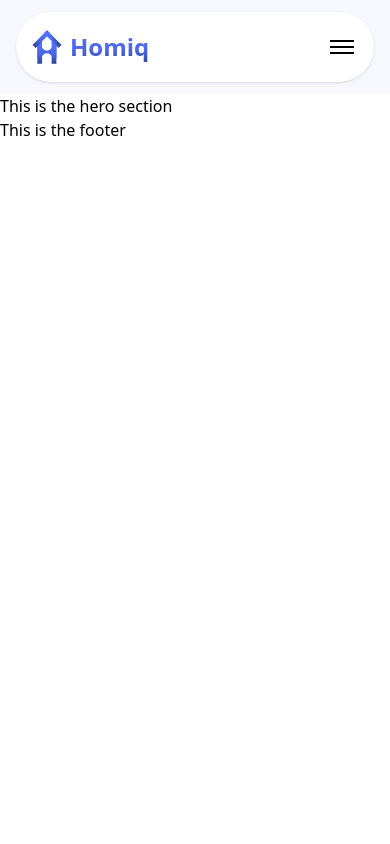
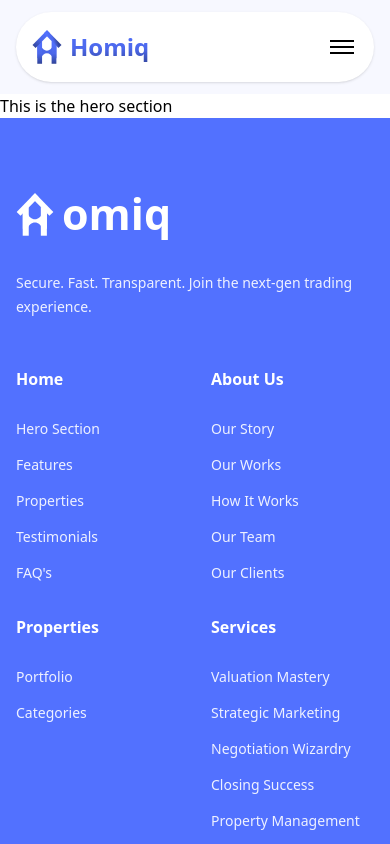
Before and after one commit to TamimOp/Homiq, a Next.js app: page / in a window 390 px wide. Shown: the top 844 px of the page. Built offline with nearby package versions, Linux system fonts and the light colour scheme.

Commit message:
implement footer component with responsive layout and navigation links

```diff
--- a/components/Footer.tsx
+++ b/components/Footer.tsx
@@ -1,7 +1,174 @@
-import React from "react";
+"use client";
 
-function Footer() {
-  return <div>This is the footer</div>;
-}
+import Image from "next/image";
+import Link from "next/link";
+
+const Footer = () => {
+  return (
+    <footer className="bg-[#5271FF] text-white px-4 sm:px-6 py-16">
+      <div className="max-w-[1240px] mx-auto flex flex-col lg:flex-row gap-12 lg:gap-16">
+        {/* Left Section - Logo & Description */}
+        <div className="lg:w-1/3 lg:max-w-[300px] flex flex-col gap-6">
+          <div className="flex items-center gap-2">
+            <Image
+              src="/assets/homeLogo.svg"
+              alt="Homiq Logo"
+              width={38}
+              height={44}
+              className="brightness-0 invert"
+              style={{ filter: "brightness(0) invert(1)" }}
+            />
+            <span className="text-[43px] font-semibold text-white">omiq</span>
+          </div>
+          <p className="text-sm leading-6 text-white/90">
+            Secure. Fast. Transparent. Join the next-gen trading experience.
+          </p>
+        </div>
+
+        {/* Right Section - All Columns */}
+        <div className="lg:w-2/3 grid grid-cols-2 sm:grid-cols-3 lg:grid-cols-5 gap-8 lg:gap-6">
+          {/* Home Column */}
+          <div className="flex flex-col gap-4">
+            <h4 className="font-semibold mb-3 text-base">Home</h4>
+            <Link
+              href="#"
+              className="text-sm text-white/90 hover:text-white transition whitespace-nowrap"
+            >
+              Hero Section
+            </Link>
+            <Link
+              href="#"
+              className="text-sm text-white/90 hover:text-white transition whitespace-nowrap"
+            >
+              Features
+            </Link>
+            <Link
+              href="#"
+              className="text-sm text-white/90 hover:text-white transition whitespace-nowrap"
+            >
+              Properties
+            </Link>
+            <Link
+              href="#"
+              className="text-sm text-white/90 hover:text-white transition whitespace-nowrap"
+            >
+              Testimonials
+            </Link>
+            <Link
+              href="#"
+              className="text-sm text-white/90 hover:text-white transition whitespace-nowrap"
+            >
+              FAQ&apos;s
+            </Link>
+          </div>
+
+          {/* About Us Column */}
+          <div className="flex flex-col gap-4">
+            <h4 className="font-semibold mb-3 text-base">About Us</h4>
+            <Link
+              href="#"
+              className="text-sm text-white/90 hover:text-white transition whitespace-nowrap"
+            >
+              Our Story
+            </Link>
+            <Link
+              href="#"
+              className="text-sm text-white/90 hover:text-white transition whitespace-nowrap"
+            >
+              Our Works
+            </Link>
+            <Link
+              href="#"
+              className="text-sm text-white/90 hover:text-white transition whitespace-nowrap"
+            >
+              How It Works
+            </Link>
+            <Link
+              href="#"
+              className="text-sm text-white/90 hover:text-white transition whitespace-nowrap"
+            >
+              Our Team
+            </Link>
+            <Link
+              href="#"
+              className="text-sm text-white/90 hover:text-white transition whitespace-nowrap"
+            >
+              Our Clients
+            </Link>
+          </div>
+
+          {/* Properties Column */}
+          <div className="flex flex-col gap-4">
+            <h4 className="font-semibold mb-3 text-base">Properties</h4>
+            <Link
+              href="#"
+              className="text-sm text-white/90 hover:text-white transition whitespace-nowrap"
+            >
+              Portfolio
+            </Link>
+            <Link
+              href="#"
+              className="text-sm text-white/90 hover:text-white transition whitespace-nowrap"
+            >
+              Categories
+            </Link>
+          </div>
+
+          {/* Services Column */}
+          <div className="flex flex-col gap-4">
+            <h4 className="font-semibold mb-3 text-base">Services</h4>
+            <Link
+              href="#"
+              className="text-sm text-white/90 hover:text-white transition whitespace-nowrap"
+            >
+              Valuation Mastery
+            </Link>
+            <Link
+              href="#"
+              className="text-sm text-white/90 hover:text-white transition"
+            >
+              Strategic Marketing
+            </Link>
+            <Link
+              href="#"
+              className="text-sm text-white/90 hover:text-white transition"
+            >
+              Negotiation Wizardry
+            </Link>
+            <Link
+              href="#"
+              className="text-sm text-white/90 hover:text-white transition whitespace-nowrap"
+            >
+              Closing Success
+            </Link>
+            <Link
+              href="#"
+              className="text-sm text-white/90 hover:text-white transition"
+            >
+              Property Management
+            </Link>
+          </div>
+
+          {/* Contact Us Column */}
+          <div className="flex flex-col gap-4 lg:justify-self-end">
+            <h4 className="font-semibold mb-3 text-base">Contact Us</h4>
+            <Link
+              href="#"
+              className="text-sm text-white/90 hover:text-white transition whitespace-nowrap"
+            >
+              Contact Form
+            </Link>
+            <Link
+              href="#"
+              className="text-sm text-white/90 hover:text-white transition whitespace-nowrap"
+            >
+              Our Offices
+            </Link>
+          </div>
+        </div>
+      </div>
+    </footer>
+  );
+};
 
 export default Footer;
```
